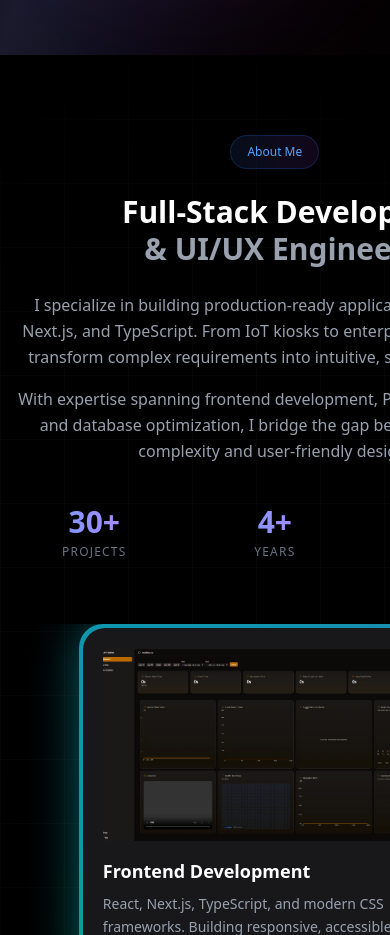
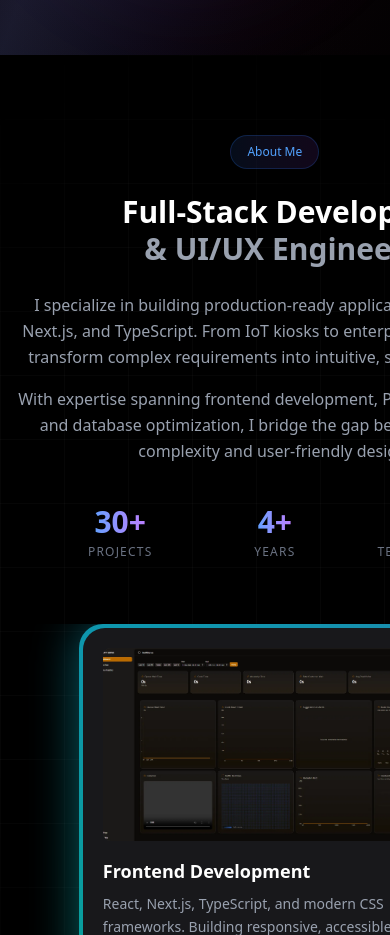
Before and after one commit to JR132662/Portfolio, a Next.js app: page / in a window 390 px wide. Shown: the part 1020-1955 px from the top of the page. Built offline with nearby package versions, Linux system fonts and the light colour scheme; no server answers.

Commit message:
Center About section content on mobile

```diff
--- a/app/components/AboutSection.tsx
+++ b/app/components/AboutSection.tsx
@@ -70,7 +70,7 @@ export default function AboutSection() {
             initial={{ opacity: 0, y: 40 }}
             animate={isInView ? { opacity: 1, y: 0 } : {}}
             transition={{ duration: 0.6 }}
-            className="text-center lg:text-left"
+            className="text-center lg:text-left max-w-xl mx-auto lg:max-w-none lg:mx-0"
           >
             <span className="inline-flex items-center px-4 py-2 bg-gradient-to-r from-blue-500/10 to-purple-500/10 border border-blue-500/20 rounded-full text-xs font-medium text-blue-400 mb-6">
               About Me
@@ -82,16 +82,16 @@ export default function AboutSection() {
               <span className="text-gray-400">&amp; UI/UX Engineer</span>
             </h2>
 
-            <p className="text-gray-400 text-base lg:text-lg leading-relaxed mb-4">
+            <p className="text-gray-400 text-base lg:text-lg leading-relaxed mb-4 mx-auto lg:mx-0 max-w-prose">
               I specialize in building production-ready applications with React, Next.js, and TypeScript. From IoT kiosks to enterprise dashboards, I transform complex requirements into intuitive, scalable solutions.
             </p>
 
-            <p className="text-gray-400 text-base lg:text-lg leading-relaxed mb-10">
+            <p className="text-gray-400 text-base lg:text-lg leading-relaxed mb-10 mx-auto lg:mx-0 max-w-prose">
               With expertise spanning frontend development, Python automation, and database optimization, I bridge the gap between technical complexity and user-friendly design.
             </p>
 
             {/* Stats */}
-            <div className="grid grid-cols-3 gap-6">
+            <div className="grid grid-cols-3 gap-4 sm:gap-6 justify-items-center mx-auto lg:mx-0 max-w-md">
               {[
                 { number: '30+', label: 'Projects' },
                 { number: '4+', label: 'Years' },
```
